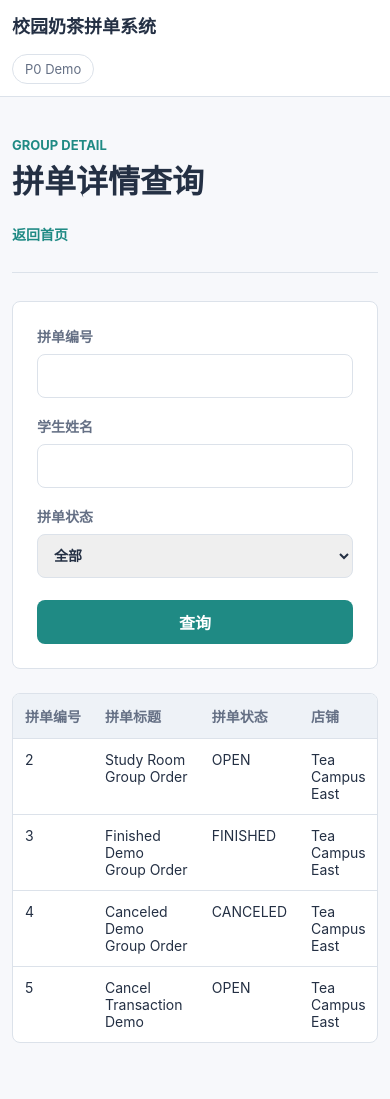
After one commit to fjc2005/nku-db-2026, a Flask app: page /group/query in a window 390 px wide. The commit adds this page. Run offline with Flask 3, Linux system fonts and the light colour scheme; data comes from the database, SQL or seed files in the repository.

Commit message:
update: add group order query page
Changes:
- Add /group/query with group order id, student name, and group status filters.
- Query only from v_group_order_detail and pass user input through parameterized placeholders.
- Add query_group.html with filter controls and a result table.
- Add table and select styles for responsive query output.

Verification:
- Ran Python compile check in the db conda environment.
- Used Flask test client to confirm /group/query returns 200 and renders all three filters.
- Used Flask test client to confirm invalid status is rejected before querying.
- Used Flask test client to confirm the database-unavailable path returns a visible query error.
- Checked the staged diff for whitespace issues.

Scope:
- Stage 12 only; live view filtering requires a running MySQL database with schema.sql imported.

```diff
--- a/app.py
+++ b/app.py
@@ -1,6 +1,6 @@
 from flask import Flask, render_template, request
 
-from db import execute_write, fetch_one, get_connection
+from db import execute_write, fetch_all, fetch_one, get_connection
 
 
 STAT_QUERIES = [
@@ -194,6 +194,52 @@ def cancel_group_order_transaction(group_order_id):
             connection.close()
 
 
+def query_group_order_details(filters):
+    where_clauses = []
+    params = []
+
+    group_order_id = parse_int(filters["group_order_id"])
+    if group_order_id is not None:
+        where_clauses.append("group_order_id = %s")
+        params.append(group_order_id)
+
+    student_name = filters["student_name"].strip()
+    if student_name:
+        where_clauses.append("student_name LIKE %s")
+        params.append(f"%{student_name}%")
+
+    group_status = filters["group_status"].strip()
+    if group_status:
+        if group_status not in {"OPEN", "FINISHED", "CANCELED"}:
+            raise ValueError("拼单状态不正确")
+        where_clauses.append("group_status = %s")
+        params.append(group_status)
+
+    sql = """
+        SELECT
+            group_order_id,
+            group_title,
+            group_status,
+            group_total_amount,
+            shop_name,
+            order_item_id,
+            student_no,
+            student_name,
+            drink_name,
+            drink_price,
+            quantity,
+            item_amount,
+            discount_amount,
+            pay_amount,
+            item_status
+        FROM v_group_order_detail
+    """
+    if where_clauses:
+        sql += " WHERE " + " AND ".join(where_clauses)
+    sql += " ORDER BY group_order_id, order_item_id"
+    return fetch_all(sql, tuple(params))
+
+
 def create_app():
     app = Flask(__name__)
 
@@ -363,6 +409,38 @@ def create_app():
             message_type=message_type,
         )
 
+    @app.route("/group/query")
+    def query_group():
+        filters = {
+            "group_order_id": request.args.get("group_order_id", "").strip(),
+            "student_name": request.args.get("student_name", "").strip(),
+            "group_status": request.args.get("group_status", "").strip(),
+        }
+        rows = []
+        message = None
+        message_type = None
+
+        try:
+            rows = query_group_order_details(filters)
+            if not rows:
+                message = "没有查询到匹配的拼单详情"
+                message_type = "empty"
+        except ValueError as exc:
+            message = str(exc)
+            message_type = "error"
+        except Exception as exc:
+            message = f"查询失败：{exc}"
+            message_type = "error"
+
+        return render_template(
+            "query_group.html",
+            filters=filters,
+            message=message,
+            message_type=message_type,
+            rows=rows,
+            status_options=("OPEN", "FINISHED", "CANCELED"),
+        )
+
     return app
 
 
--- a/static/style.css
+++ b/static/style.css
@@ -238,6 +238,10 @@ h2 {
     grid-template-columns: 1fr;
 }
 
+.form-grid--three {
+    grid-template-columns: repeat(3, minmax(0, 1fr));
+}
+
 .field {
     display: flex;
     flex-direction: column;
@@ -247,7 +251,8 @@ h2 {
     font-weight: 700;
 }
 
-.field input {
+.field input,
+.field select {
     width: 100%;
     min-height: 44px;
     border: 1px solid var(--line);
@@ -257,7 +262,8 @@ h2 {
     padding: 10px 12px;
 }
 
-.field input:focus {
+.field input:focus,
+.field select:focus {
     border-color: var(--teal);
     outline: 2px solid rgba(31, 138, 132, 0.16);
 }
@@ -282,6 +288,44 @@ h2 {
 
 .primary-button:hover {
     background: #176f6a;
+}
+
+.table-panel {
+    margin-top: 24px;
+    background: var(--surface);
+    border: 1px solid var(--line);
+    border-radius: 8px;
+    overflow: hidden;
+}
+
+.table-wrap {
+    overflow-x: auto;
+}
+
+table {
+    width: 100%;
+    min-width: 980px;
+    border-collapse: collapse;
+}
+
+th,
+td {
+    border-bottom: 1px solid var(--line);
+    font-size: 14px;
+    padding: 12px;
+    text-align: left;
+    vertical-align: top;
+}
+
+th {
+    background: #eef2f7;
+    color: var(--muted);
+    font-weight: 700;
+    white-space: nowrap;
+}
+
+tbody tr:last-child td {
+    border-bottom: 0;
 }
 
 @media (max-width: 720px) {
@@ -314,6 +358,10 @@ h2 {
         grid-template-columns: 1fr;
     }
 
+    .form-grid--three {
+        grid-template-columns: 1fr;
+    }
+
     .button-row {
         justify-content: stretch;
     }
--- /dev/null
+++ b/templates/query_group.html
@@ -0,0 +1,92 @@
+{% extends "base.html" %}
+
+{% block title %}拼单详情查询{% endblock %}
+
+{% block content %}
+<section class="page-heading">
+    <div>
+        <p class="eyebrow">Group Detail</p>
+        <h1>拼单详情查询</h1>
+    </div>
+    <a class="back-link" href="{{ url_for('index') }}">返回首页</a>
+</section>
+
+<form class="form-panel" method="get">
+    <div class="form-grid form-grid--three">
+        <label class="field">
+            <span>拼单编号</span>
+            <input type="number" name="group_order_id" min="1" value="{{ filters.group_order_id }}">
+        </label>
+
+        <label class="field">
+            <span>学生姓名</span>
+            <input type="text" name="student_name" value="{{ filters.student_name }}">
+        </label>
+
+        <label class="field">
+            <span>拼单状态</span>
+            <select name="group_status">
+                <option value="">全部</option>
+                {% for status in status_options %}
+                <option value="{{ status }}" {% if filters.group_status == status %}selected{% endif %}>{{ status }}</option>
+                {% endfor %}
+            </select>
+        </label>
+    </div>
+
+    <div class="button-row">
+        <button class="primary-button" type="submit">查询</button>
+    </div>
+</form>
+
+{% if message %}
+<div class="notice notice--{{ message_type }}" role="status">{{ message }}</div>
+{% endif %}
+
+<section class="table-panel">
+    <div class="table-wrap">
+        <table>
+            <thead>
+                <tr>
+                    <th>拼单编号</th>
+                    <th>拼单标题</th>
+                    <th>拼单状态</th>
+                    <th>店铺</th>
+                    <th>学生</th>
+                    <th>学号</th>
+                    <th>饮品</th>
+                    <th>单价</th>
+                    <th>数量</th>
+                    <th>原价</th>
+                    <th>优惠</th>
+                    <th>实付</th>
+                    <th>明细状态</th>
+                </tr>
+            </thead>
+            <tbody>
+                {% for row in rows %}
+                <tr>
+                    <td>{{ row.group_order_id }}</td>
+                    <td>{{ row.group_title }}</td>
+                    <td>{{ row.group_status }}</td>
+                    <td>{{ row.shop_name }}</td>
+                    <td>{{ row.student_name }}</td>
+                    <td>{{ row.student_no }}</td>
+                    <td>{{ row.drink_name }}</td>
+                    <td>{{ row.drink_price }}</td>
+                    <td>{{ row.quantity }}</td>
+                    <td>{{ row.item_amount }}</td>
+                    <td>{{ row.discount_amount }}</td>
+                    <td>{{ row.pay_amount }}</td>
+                    <td>{{ row.item_status }}</td>
+                </tr>
+                {% else %}
+                <tr>
+                    <td colspan="13">暂无数据</td>
+                </tr>
+                {% endfor %}
+            </tbody>
+        </table>
+    </div>
+</section>
+{% endblock %}
```
